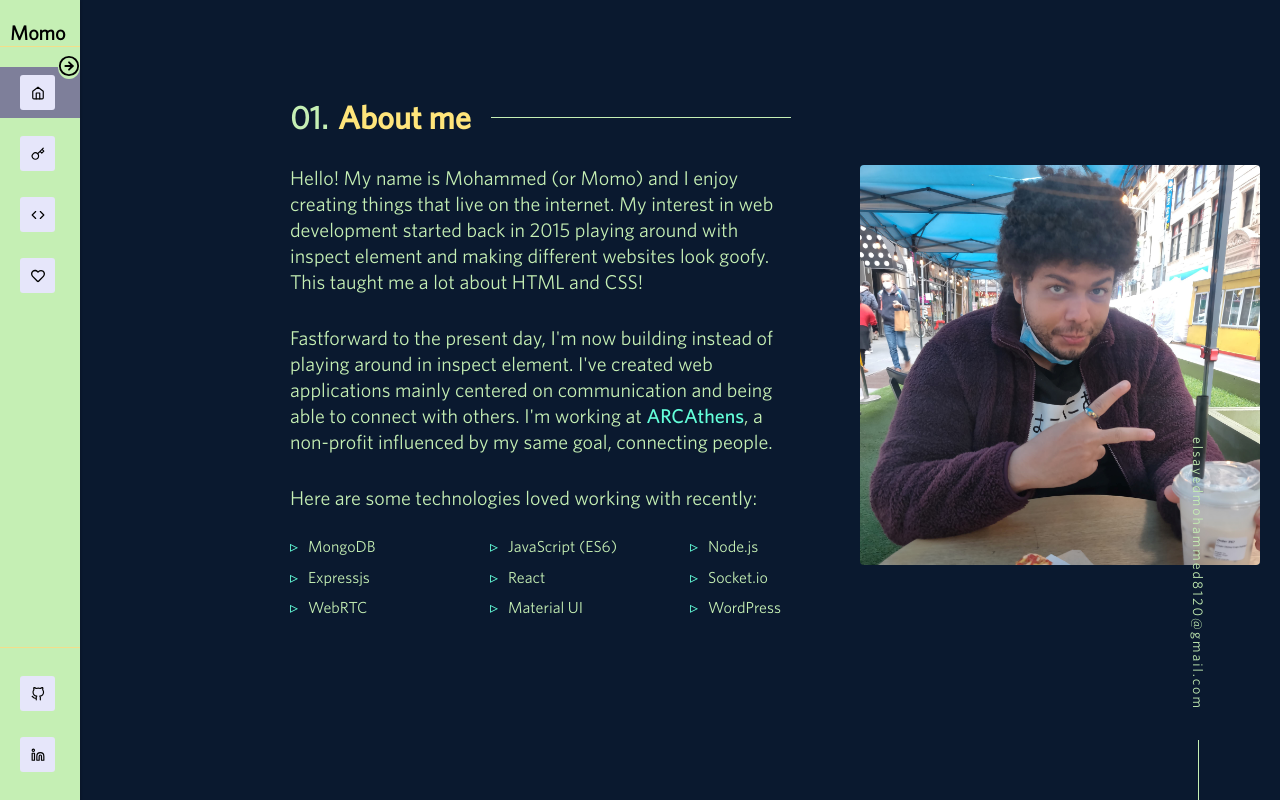
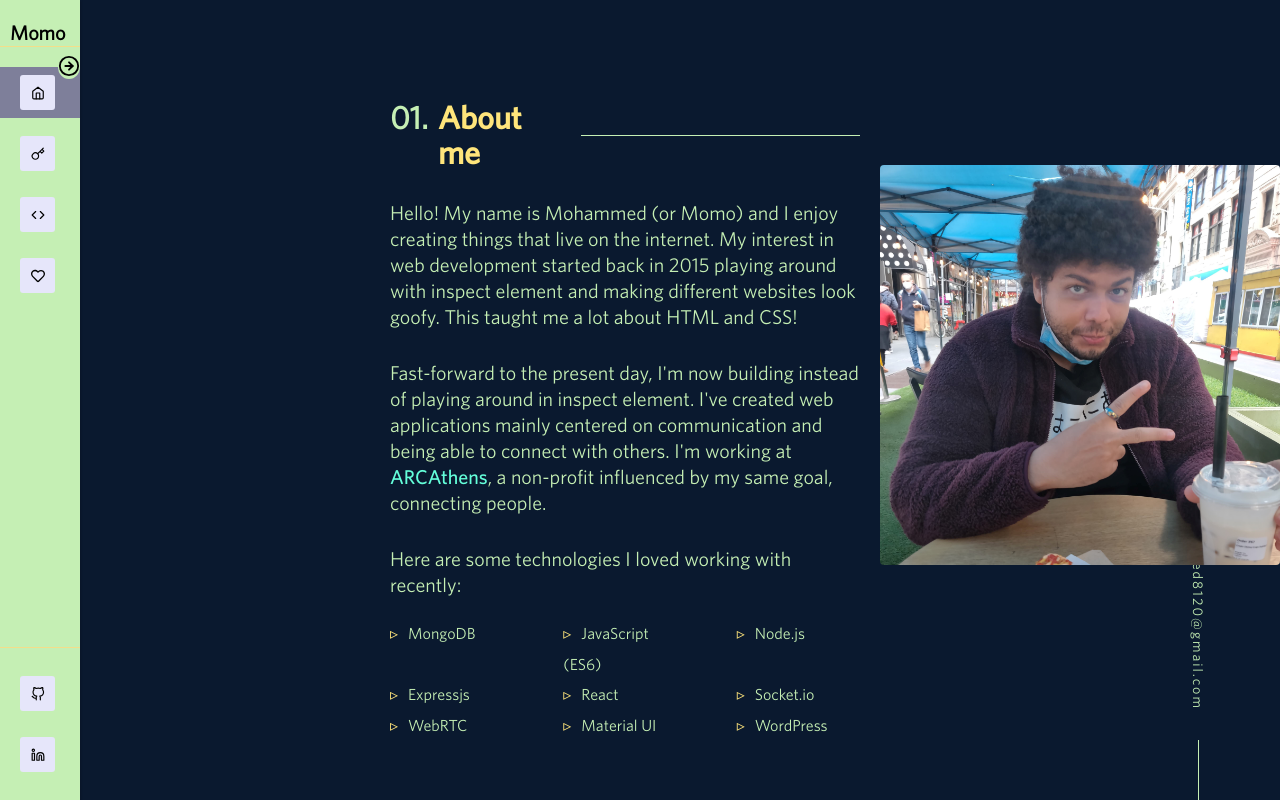
Before and after one commit to Momopeach1/portfolio, a React (Create React App) app: page /about in a window 1280 px wide. Built offline with nearby package versions, Linux system fonts and the light colour scheme.

Commit message:
finished about page
About page complete

```diff
--- a/public/index.html
+++ b/public/index.html
@@ -1,6 +1,7 @@
 <!DOCTYPE html>
 <html lang="en">
   <head>
+    <script src="https://kit.fontawesome.com/96eafd7a4e.js" crossorigin="anonymous"></script>
     <meta charset="utf-8" />
     <link rel="icon" href="%PUBLIC_URL%/favicon.ico" />
     <meta name="viewport" content="width=device-width, initial-scale=1" />
--- a/src/components/About.js
+++ b/src/components/About.js
@@ -1,5 +1,5 @@
 import React from 'react';
-
+import { FiInstagram } from "react-icons/fi";
 import '../styles/About.css';
 
 const About = () => {
@@ -21,13 +21,13 @@ const About = () => {
                     making different websites look goofy. This taught me a lot about HTML and CSS!
                 </p>
                 <p className='p-about'>
-                    Fastforward to the present day, I'm now building instead of playing around in inspect element.
+                    Fast-forward to the present day, I'm now building instead of playing around in inspect element.
                     I've created web applications mainly centered on communication and being able to connect with others.
                     I'm working at <a className='nav-link' href ='https://arcathens.org/'> ARCAthens</a>, a non-profit
                     influenced by my same goal, connecting people.
                 </p>
                 <p className='p-about'>
-                    Here are some technologies loved working with recently:
+                    Here are some technologies I loved working with recently:
                 </p>
                 <ul className='skill-list'>
                     <li>MongoDB</li>
@@ -42,8 +42,12 @@ const About = () => {
                 </ul>
             </div>
             <div className='img-container-about'>
-                <a href='https://www.instagram.com/peachysqueak/'>
-                    <img alt='date-kcorndog' className='img-about' src='/IMG_6699.jpg' />
+                <img alt='date-kcorndog' class='blur' className='img-about' src='/IMG_6699.jpg' />
+                <a href='https://www.instagram.com/peachysqueak/' target='_blank'>
+                    <div className='add-icn-about'>
+                        <i id='insta' class="fab fa-instagram fa-5x" aria-hidden="true"></i>
+                        <p>@peachysqueak</p>
+                    </div>
                 </a>
             </div>
         </div>
--- a/src/components/Projects.js
+++ b/src/components/Projects.js
@@ -2,9 +2,11 @@ import React from 'react';
 
 const Projects = () => {
     return (
-        <h1>
-            Prooooooooooojects...
-        </h1>
+        <div className='main-content'>
+            <h1>
+                Some Things I've Built
+            </h1>
+        </div>
     )
 }
 
--- a/src/styles/About.css
+++ b/src/styles/About.css
@@ -13,6 +13,10 @@
     margin-left: 50px;
     display: flex;
     height: fit-content;
+}
+
+.text-container-about {
+    margin-left: 100px;
 }
 
 .vline {
@@ -42,7 +46,7 @@
 
 .skill-list li::before {
     content: "▹";
-    color: #64ffda ;
+    color: #ffe57b ;
     margin-right: 10px;
 
 }
@@ -56,10 +60,49 @@
     height: 400px;
     width: 400px;
     border-radius: 4px;
+}
+
+.img-about:hover {
+    filter: blur(3px);
+    -webkit-filter: blur(3px);
+    transition: .25s -webkit-filter ease-in;
+}
+.img-container-about {
+    position: relative;
+    height: 400px;
+    width: 400px;
     margin: 165px 0 0 20px;
 }
+.img-container-about a {
+    position: absolute;
+    right: 115px;
+    top: 70px;
+    display: none;
+}
 
-.img-container-about {
+.img-container-about:hover a {
+    display: block;
+}
+
+.add-icn-about {
+    display:inline-block;
+    border:1px solid #CCC;
+    background:rgb(71, 63, 63);
+    box-shadow: 0 0 5px -1px rgba(0,0,0,0.2);
+    vertical-align: middle;
     width: fit-content;
-    height: fit-content;
+    padding: 10px;
+    text-align: center;
+    border-radius: 8px;
 }
+#insta {
+    background: radial-gradient(circle at 30% 107%, #fdf497 0%, #fdf497 5%, #fd5949 45%, #d6249f 60%, #285AEB 90%);
+    -webkit-background-clip: text;
+            /* Also define standard property for compatibility */
+            background-clip: text;
+    -webkit-text-fill-color: transparent;
+
+    font-size: 100px; /* change this to change the size*/
+    margin: auto;
+
+}
```
